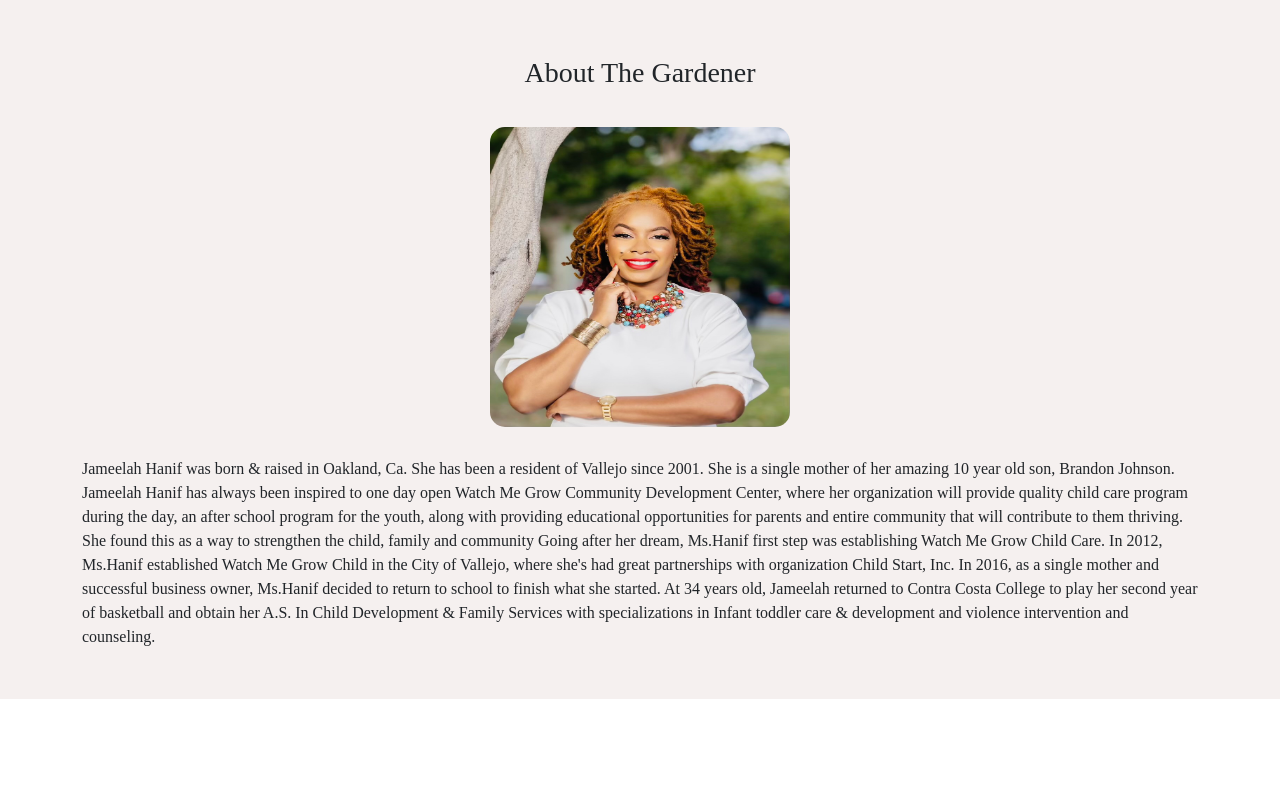
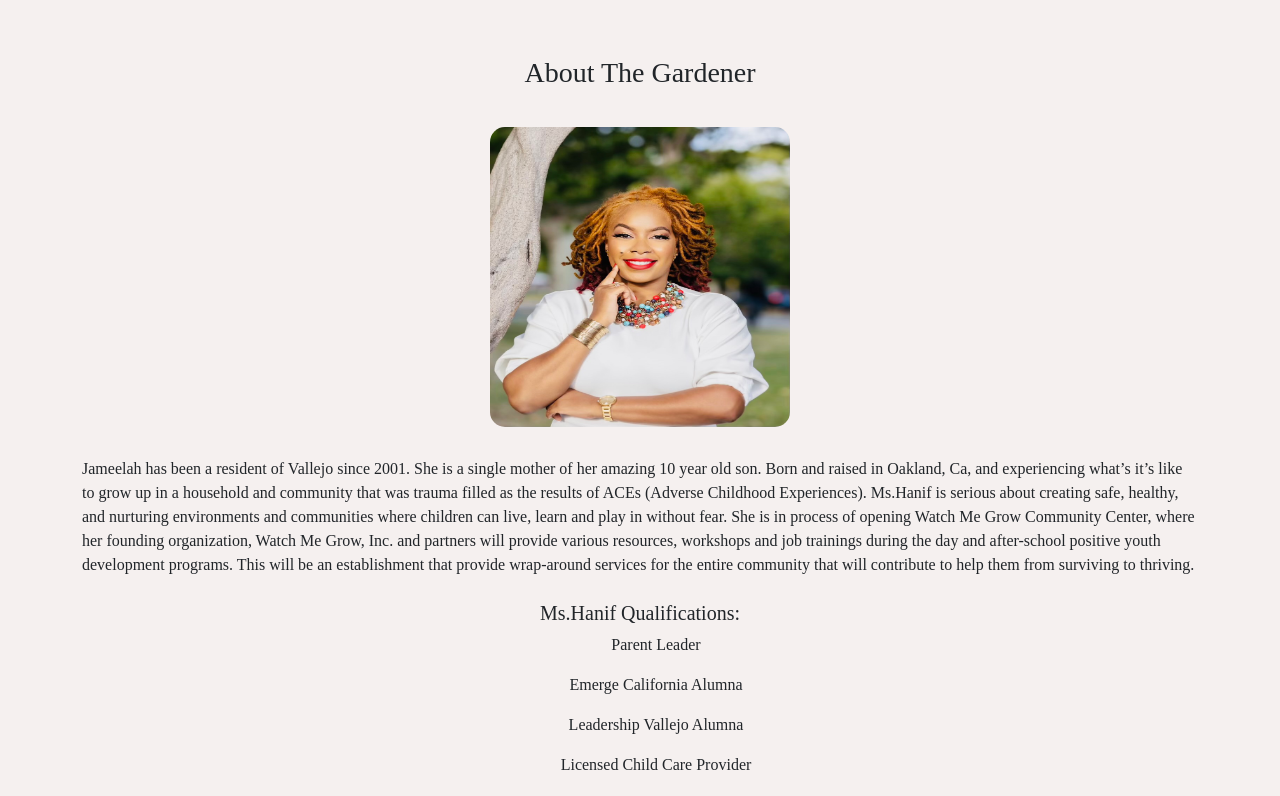
Before and after one commit to Jsmithseo/WatchMeGrowV2, a Next.js app: page /components/AboutSecondTwoColumnLayout in a window 1280 px wide. Shown: the top 796 px of the page. Built offline with nearby package versions, Linux system fonts and the light colour scheme.

Commit message:
update about us page

```diff
--- a/pages/components/AboutSecondTwoColumnLayout.js
+++ b/pages/components/AboutSecondTwoColumnLayout.js
@@ -22,13 +22,13 @@ const imageStyle = {
   borderRadius: '5%',
 };
 
-const photoStyle =  {
+const photoStyle = {
   paddingTop: '5%',
-}
+};
 
 const titleStyle = {
-  textAlign: "center"
-}
+  textAlign: 'center',
+};
 
 function TwoColumnLayout() {
   return (
@@ -47,7 +47,7 @@ function TwoColumnLayout() {
           <Col md="12">
             <div style={photoStyle}>
               <h3 style={titleStyle}>About The Gardener</h3>
-              <center style={{ paddingTop: '30px', paddingBottom: '30px'}}>
+              <center style={{ paddingTop: '30px', paddingBottom: '30px' }}>
                 <Image
                   style={imageStyle}
                   src={Jameelah}
@@ -58,28 +58,33 @@ function TwoColumnLayout() {
               </center>
 
               <div>
-
-                Jameelah Hanif was born & raised in Oakland, Ca. She has been a
-                resident of Vallejo since 2001. She is a single mother of her
-                amazing 10 year old son, Brandon Johnson. Jameelah Hanif has
-                always been inspired to one day open Watch Me Grow Community
-                Development Center, where her organization will provide quality
-                child care program during the day, an after school program for
-                the youth, along with providing educational opportunities for
-                parents and entire community that will contribute to them
-                thriving. She found this as a way to strengthen the child,
-                family and community Going after her dream, Ms.Hanif first step
-                was establishing Watch Me Grow Child Care. In 2012, Ms.Hanif
-                established Watch Me Grow Child in the City of Vallejo, where
-                she's had great partnerships with organization Child Start, Inc.
-                In 2016, as a single mother and successful business owner,
-                Ms.Hanif decided to return to school to finish what she started.
-                At 34 years old, Jameelah returned to Contra Costa College to
-                play her second year of basketball and obtain her A.S. In Child
-                Development & Family Services with specializations in Infant
-                toddler care & development and violence intervention and
-                counseling.
+              Jameelah has been a resident of Vallejo since 2001. She is a
+              single mother of her amazing 10 year old son. Born and raised in
+              Oakland, Ca, and experiencing what’s it’s like to grow up in a
+              household and community that was trauma filled as the results of
+              ACEs (Adverse Childhood Experiences). Ms.Hanif is serious about
+              creating safe, healthy, and nurturing environments and communities
+              where children can live, learn and play in without fear. She is in
+              process of opening Watch Me Grow Community Center, where her
+              founding organization, Watch Me Grow, Inc. and partners will
+              provide various resources, workshops and job trainings during the
+              day and after-school positive youth development programs. This
+              will be an establishment that provide wrap-around services for the
+              entire community that will contribute to help them from surviving
+              to thriving.
               </div>
+              <br></br>
+              <center><h5>Ms.Hanif Qualifications:</h5>
+            <ul>Parent Leader</ul>
+            <ul>Emerge California Alumna</ul>
+            <ul>Leadership Vallejo Alumna</ul>
+            <ul>Licensed Child Care Provider</ul>
+            <ul>Certified Positive Parenting Program Facilitator </ul>
+            <ul>Emotional Intelligence Consultant</ul>
+            <ul>Parent Leadership Training Facilitator </ul>
+            <ul>Alternative To Violence Facilitator </ul>
+            <ul>Certified Trauma Support Specialist </ul>
+            </center>
             </div>
           </Col>
         </Row>
```
Lines whose indentation alone changed are shown as unchanged.
